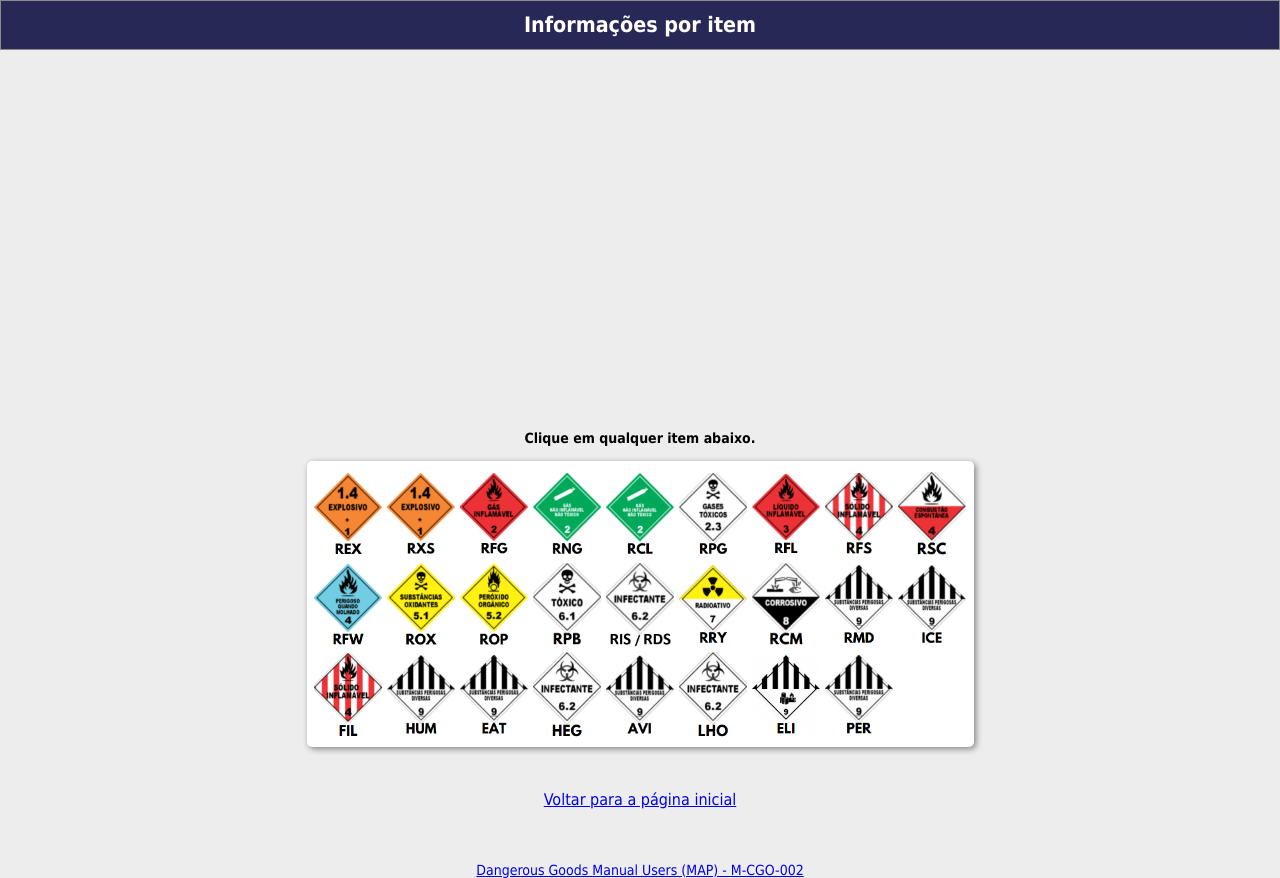
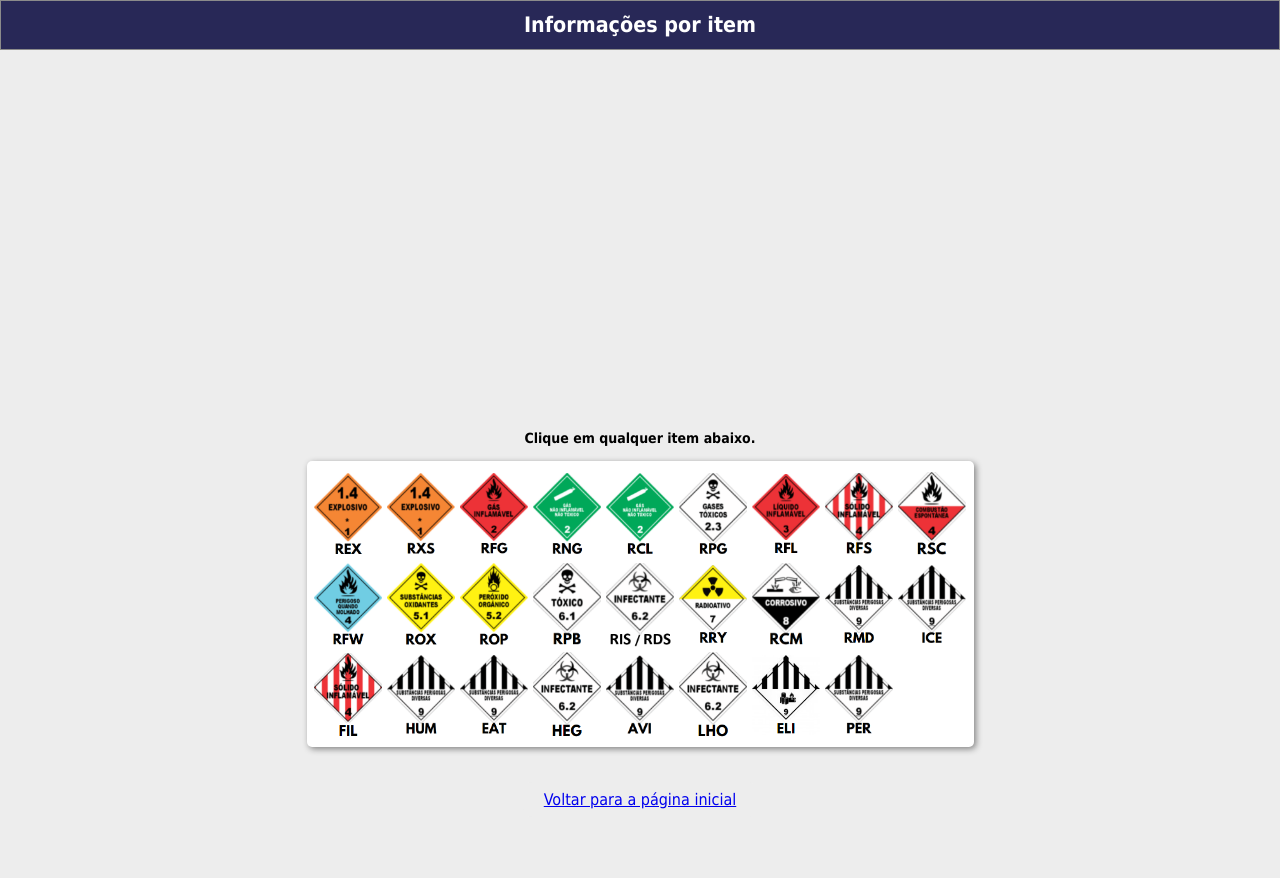
Before and after one commit to cadu-monteiro/dgr, a plain HTML site: page informacoes.html in a window 1280 px wide. After the commit the page ends 817 px from the top, so only its background shows below. Drawn offline with Linux system fonts and the light colour scheme.

Commit message:
Update informacoes.html

```diff
--- a/informacoes.html
+++ b/informacoes.html
@@ -47,7 +47,7 @@
         </div>
         <pre>
         </pre>
-    <div id="version"><a href="https://docunet-online-br.vistair.com/" target="_blank">Dangerous Goods Manual Users (MAP) - M-CGO-002</a></div>
+    <div id="version"><a href="" target="_blank"></a></div>
 
     </div>
 
```
